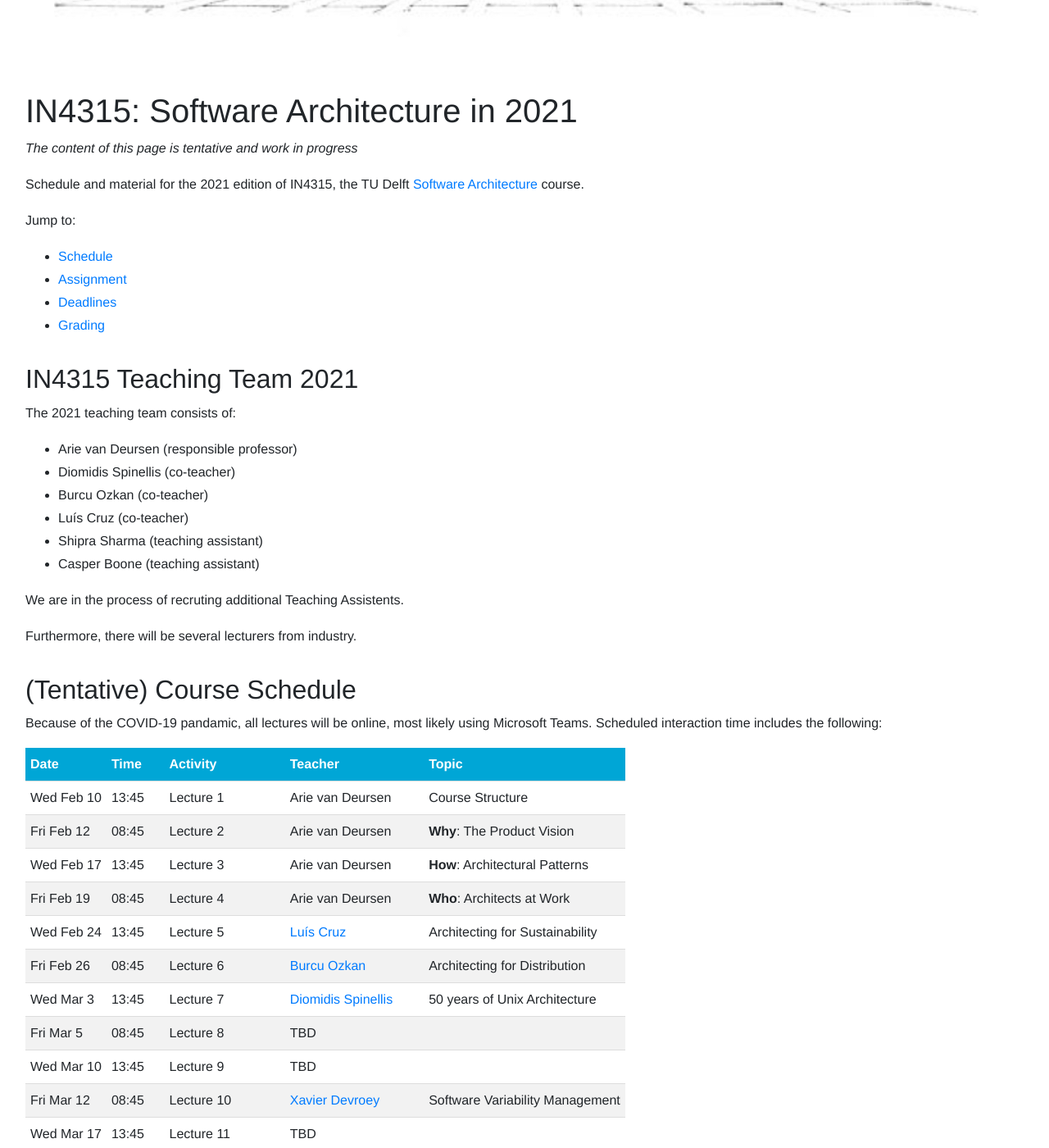
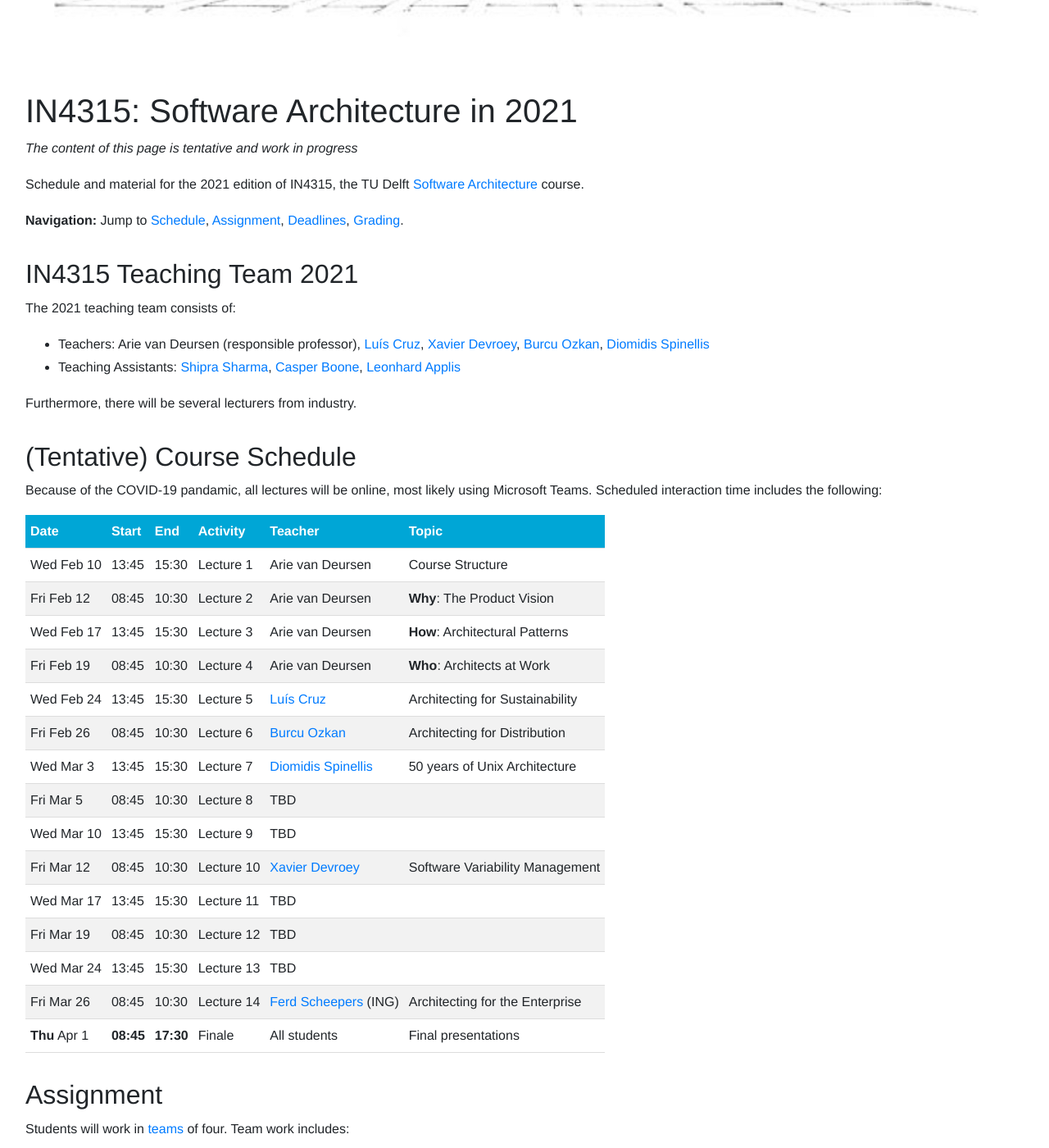
Before and after one commit to SERG-Delft/delftswa, a Jekyll site: the page built from 2021/index.md, in a window 1280 px wide and 1400 px high, scrolled down 410 px. Shown: the whole window at 82% size. Built offline with Jekyll 4.4.1, drawn with Linux system fonts in a browser that asks for light colours.

Commit message:
Update teachers

```diff
--- a/2021/index.md
+++ b/2021/index.md
@@ -7,27 +7,27 @@ _The content of this page is tentative and work in progress_
 
 Schedule and material for the 2021 edition of IN4315, the TU Delft [Software Architecture](../index.html) course.
 
-Jump to:
-
-- [Schedule](#schedule)
-- [Assignment](#assignment)
-- [Deadlines](#deadlines)
-- [Grading](#grading)
+**Navigation:** Jump to [Schedule](#schedule), [Assignment](#assignment), [Deadlines](#deadlines), [Grading](#grading).
 
 
 ## IN4315 Teaching Team 2021
 
 The 2021 teaching team consists of:
 
-- Arie van Deursen (responsible professor)
-- Diomidis Spinellis (co-teacher)
-- Burcu Ozkan (co-teacher)
-- Luís Cruz (co-teacher)
-- Shipra Sharma (teaching assistant)
-- Casper Boone (teaching assistant)
+- Teachers: Arie van Deursen (responsible professor), [Luís Cruz][luis], [Xavier Devroey][xavier], [Burcu Ozkan][burcu], [Diomidis Spinellis][diomidis]
+- Teaching Assistants: [Shipra Sharma][shipra], [Casper Boone][casper], [Leonhard Applis][leonhard]
 
 
-We are in the process of recruting additional Teaching Assistents.
+[xavier]: http://xdevroey.be/
+[luis]: https://luiscruz.github.io/
+[burcu]: https://burcuku.github.io/home/
+[diomidis]: https://en.wikipedia.org/wiki/Diomidis_Spinellis
+[casper]: https://github.com/casperboone
+[shipra]: https://nl.linkedin.com/in/shiprasharma0312
+[ferd]: https://nl.linkedin.com/in/ferdscheepers
+[leonhard]: s[https://github.com/Twonki]
+
+
 
 <!--
 
@@ -49,29 +49,24 @@ Because of the COVID-19 pandamic, all lectures will be online, most likely using
 Scheduled interaction time includes the following:
 
 
-Date | Time | Activity | Teacher | Topic
-|---|---|---|---|
-Wed Feb 10 | 13:45 | Lecture 1 | Arie van Deursen         | Course Structure
-Fri Feb 12 | 08:45 | Lecture 2 | Arie van Deursen         | **Why**: The Product Vision
-Wed Feb 17 | 13:45 | Lecture 3 | Arie van Deursen         | **How**: Architectural Patterns
-Fri Feb 19 | 08:45 | Lecture 4 | Arie van Deursen         | **Who**: Architects at Work
-Wed Feb 24 | 13:45 | Lecture 5 | [Luís Cruz][luis]        | Architecting for Sustainability
-Fri Feb 26 | 08:45 | Lecture 6 | [Burcu Ozkan][burcu]     | Architecting for Distribution
-Wed Mar 3  | 13:45 | Lecture 7 | [Diomidis Spinellis][diomidis] | 50 years of Unix Architecture
-Fri Mar 5  | 08:45 | Lecture 8 | TBD <!-- Adyen? -->
-Wed Mar 10 | 13:45 | Lecture 9 | TBD <!-- ING? -->
-Fri Mar 12 | 08:45 | Lecture 10 | [Xavier Devroey][xavier] | Software Variability Management
-Wed Mar 17 | 13:45 | Lecture 11 | TBD <!-- Picnic? -->
-Fri Mar 19 | 08:45 | Lecture 12 | TBD
-Wed Mar 24 | 13:45 | Lecture 13 | TBD
-Fri Mar 26 | 08:45 | Lecture 14 | [Ferd Scheepers][ferd] (ING) | Architecting for the Enterprise
-**Thu** Apr 1 | Full Day| Final presentations | All students
+Date | Start | End | Activity | Teacher | Topic
+|---|---|---|---|---|
+Wed Feb 10 | 13:45 | 15:30 | Lecture 1 | Arie van Deursen         | Course Structure
+Fri Feb 12 | 08:45 | 10:30 | Lecture 2 | Arie van Deursen         | **Why**: The Product Vision
+Wed Feb 17 | 13:45 | 15:30 | Lecture 3 | Arie van Deursen         | **How**: Architectural Patterns
+Fri Feb 19 | 08:45 | 10:30 | Lecture 4 | Arie van Deursen         | **Who**: Architects at Work
+Wed Feb 24 | 13:45 | 15:30 | Lecture 5 | [Luís Cruz][luis]        | Architecting for Sustainability
+Fri Feb 26 | 08:45 | 10:30 | Lecture 6 | [Burcu Ozkan][burcu]     | Architecting for Distribution
+Wed Mar 3  | 13:45 | 15:30 | Lecture 7 | [Diomidis Spinellis][diomidis] | 50 years of Unix Architecture
+Fri Mar 5  | 08:45 | 10:30 | Lecture 8 | TBD <!-- Adyen? -->
+Wed Mar 10 | 13:45 | 15:30 | Lecture 9 | TBD <!-- ING? -->
+Fri Mar 12 | 08:45 | 10:30 | Lecture 10 | [Xavier Devroey][xavier] | Software Variability Management
+Wed Mar 17 | 13:45 | 15:30 | Lecture 11 | TBD <!-- Picnic? -->
+Fri Mar 19 | 08:45 | 10:30 | Lecture 12 | TBD
+Wed Mar 24 | 13:45 | 15:30 | Lecture 13 | TBD
+Fri Mar 26 | 08:45 | 10:30 | Lecture 14 | [Ferd Scheepers][ferd] (ING) | Architecting for the Enterprise
+**Thu** Apr 1 | **08:45** | **17:30** | Finale | All students | Final presentations
 
-[xavier]: http://xdevroey.be/
-[luis]: https://luiscruz.github.io/
-[burcu]: https://burcuku.github.io/home/
-[diomidis]: https://en.wikipedia.org/wiki/Diomidis_Spinellis
-[ferd]: https://nl.linkedin.com/in/ferdscheepers
 
 
 ## Assignment
```
